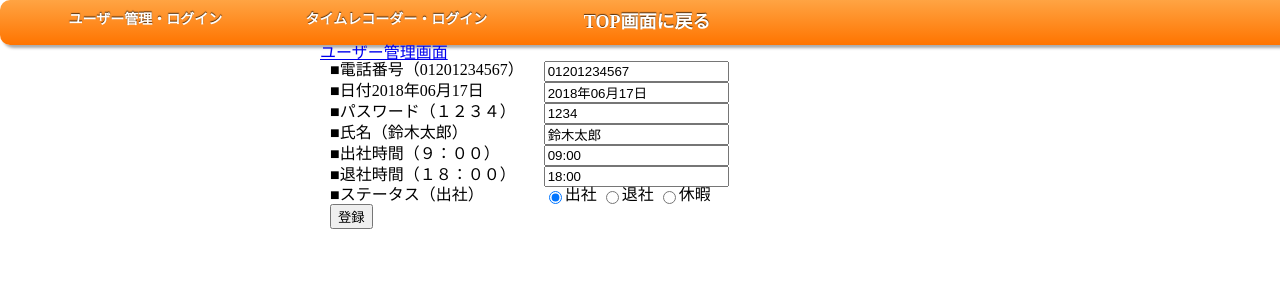
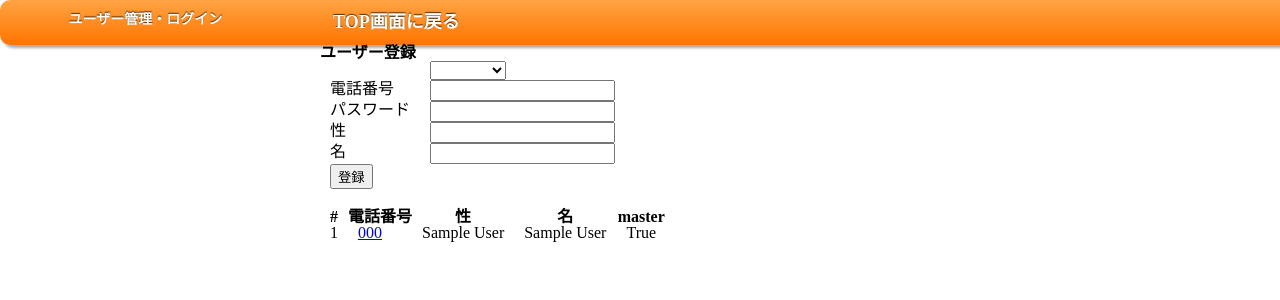
Before and after one commit to aon-co-jp-backup/OnlineTimeRecorder, a Django app: page /form_user/ in a window 1280 px wide. Shown: the top 300 px of the page. Run offline with Django 3.2, Linux system fonts and the light colour scheme; tables that the repository leaves empty hold one stand-in row (values such as "Sample post"); parts of the project's set-up code (start-up, migrations or seed data) failed here and were passed over.

Commit message:
マスターユーザー機能

```diff
--- a/polls/forms.py
+++ b/polls/forms.py
@@ -1,6 +1,9 @@
 from django import forms
+from django.contrib.auth.forms import AuthenticationForm
 import datetime
 time_difference = datetime.timedelta(hours=9)
+
+from .models import User
 
 class NameField(forms.CharField):
     def is_zenkaku(self, input_data):
@@ -39,3 +42,32 @@ class MyForm(forms.Form):
         input_formats=['%H:%M'],
         initial=current_time.strftime('%H:%M'))
     status = forms.CharField(label=u'状態')
+
+class LoginForm(AuthenticationForm):
+    """
+    ログインフォーム
+    """
+
+class UserForm(forms.Form):
+    phone = forms.CharField(label='電話番号', widget=forms.TextInput(attrs={'readonly': 'readonly'}))
+    password = forms.CharField(label='パスワード', widget=forms.TextInput(attrs={'readonly': 'readonly'}))
+    name_sei = forms.CharField(label='性', widget=forms.TextInput(attrs={'readonly': 'readonly'}))
+    name_namae = forms.CharField(label='名', widget=forms.TextInput(attrs={'readonly': 'readonly'}))
+
+    def __init__(self, *args, **kwargs):
+        super().__init__(*args, **kwargs)
+        user_choices = [(0, ''),]
+        default_user_list = {'1111111111': '鈴木太郎', '2222222222': '山下一郎', '3333333333': '山田花子'}
+        phone_in_list = [k for k, v in default_user_list.items()]
+        exist_user_list = User.objects.filter(phone__in=phone_in_list).values_list('phone', flat=True)
+        for k, v in default_user_list.items():
+            if k not in exist_user_list:
+                user_choices.append((k, v))
+
+        self.fields['user_choice'] = forms.ChoiceField(choices=user_choices)
+
+    def clean_phone(self):
+        phone = self.cleaned_data['phone']
+        if User.objects.filter(phone=phone).exists():
+            raise forms.ValidationError('Already exists phone.')
+        return phone
--- a/polls/models.py
+++ b/polls/models.py
@@ -4,22 +4,23 @@ from django.db import models
 # Create your models here.
 
 class MyUserManager(BaseUserManager):
-    def create_user(self, phone, password, master=False):
+    def create_user(self, phone, password, name_sei, name_namae, master=False):
         user = self.model(phone=phone)
+        user.name_sei = name_sei
+        user.name_namae = name_namae
         user.master = master
         user.set_password(password)
         user.save(using=self.db)
         return user
 
     def create_superuser(self, phone, password):
-        self.create_user(phone, password, True)
+        self.create_user(phone, password, 'sei', 'name', True)
 
 class User(AbstractBaseUser):
     master = models.BooleanField(default=False)
     phone = models.CharField(max_length=13,default='000-0000-0000', unique=True)
     # password = models.CharField(max_length=30,default='sei-mei')
     name_sei = models.CharField(max_length=30,default='sei')
-    name_namae = models.CharField(max_length=30,default='namae')
     name_namae = models.CharField(max_length=30,default='namae')
 
     USERNAME_FIELD = 'phone'
--- a/polls/views.py
+++ b/polls/views.py
@@ -1,18 +1,61 @@
+from django.contrib.auth import login
+from django.http import JsonResponse
 from django.shortcuts import render, redirect
+from django.urls import reverse
+from django.views.generic import FormView
 import django
-from .forms import MyForm
-#from .models import SyainData
+from .forms import MyForm, LoginForm, UserForm
+from .models import User
 
 def form_top(request):
    return render(request, 'form_top/form_top.html', {
       'form': form_save,
    })
 
-import datetime
-def form_user_login_function(request):
-   return render(request, 'form_user_login/form_user_login.html', {
-       'current_date': (datetime.datetime.today() +  datetime.timedelta(hours=9)).strftime('%Y年%m月%d日')
-   })
+
+class FormUserLogin(FormView):
+   """
+   ログイン
+   """
+   template_name = 'form_user_login/form_user_login.html'
+   form_class = LoginForm
+
+   def form_valid(self, form):
+      login(self.request, form.get_user())
+      return super().form_valid(form)
+
+   def get_success_url(self):
+      if self.request.user.master:
+         return reverse('form_user')
+      else:
+         return reverse('form_time')
+
+class FormUser(FormView):
+   """
+   マスター
+   """
+   template_name = 'form_user/form_user.html'
+   form_class = UserForm
+   success_url = '.'
+
+   def form_valid(self, form):
+      phone = form.cleaned_data['phone']
+      password = form.cleaned_data['password']
+      name_sei = form.cleaned_data['name_sei']
+      name_namae = form.cleaned_data['name_namae']
+      User.objects.create_user(phone, password, name_sei, name_namae)
+      return super().form_valid(form)
+
+   def get_context_data(self, **kwargs):
+      context = super().get_context_data(**kwargs)
+      context['user_list'] = User.objects.all().order_by('id')
+      return context
+
+def del_user(request):
+   id = request.GET.get('id')
+   if id:
+      User.objects.get(pk=id).delete()
+   return JsonResponse({})
 
 import datetime
 def form_time_login_function(request):
--- a/templates/form_user/form_user.html
+++ b/templates/form_user/form_user.html
@@ -1,49 +1,3 @@
-<!--
-<html>
- <body>
-   <table align="center">
-       <tr>
-           <td><p>ユーザー管理画面</p><BR></td>
-       </tr>
-       {% if message %}
-       <tr>
-           <td><p>{{ message }}</p><BR></td>
-       </tr>
-       {% endif %}
-       <tr>
-           <td>
-               <form action='add_syain' method='post'>
-                   {{ form.as_p }}
-                   <button type='submit' value='send'>送信</button>
-                   <input type="button" onClick="location.href="https://hellodjango-nicoishizuka.c9users.io:8080/form_user_login/form_user_login.html" value="TOP画面に戻る">
-               </form>
-           </td>
-     　　</tr>
-     </table>
-     <div align="center">
-      <h1>電話番号検索</h1>
-      <form action='search'>
-          <input type='text' name='query' />
-          <input type='submit' value='送信' />
-      </form>
-     </div>
-     <h2 align="center">検索結果</h2>
-     <table align="center">
-        <tr>
-        <td>電話番号</td>
-         <td>名前</td>
-        </tr>
-        {% for syain in search_result %}
-        <tr>
-         <td>{{ syain.phone }}</td>
-         <td>{{ syain.name }}</td>
-        </tr>
-        {% endfor %}
-     </table>
- </body>
-</html>
--->
-
 <!DOCTYPE html>
 <html lang="ja">
     <head>
@@ -60,9 +14,11 @@
             	<ul id="head-menu-1">
                 	<li><a href="{% url 'user_login' %}">ユーザー管理・ログイン</a></li>
                 </ul>
+                {% comment %}
                 <ul id="head-menu-2">
                 	<li><a href="{% url 'time_login' %}">タイムレコーダー・ログイン</a></li>
                 </ul>
+                {% endcomment %}
                 <ul id="head-menu-3">
                 	<li><a href="{% url 'top' %}">TOP画面に戻る</a></li>
                 </ul>
@@ -72,19 +28,26 @@
         <side>
         </side>
         <footer>
+	  <form method="post">{% csrf_token %}
             <table>
             	<ul id="main-menu">
             		<ul id="main-menu-1">
-                		<li><a href="#">ユーザー管理画面</a></li>
+                	<h1>ユーザー登録</h1>
                 	</ul>
+			{{ form.errors }}
+			<tr>
+			  <ul id="main-s1"><td></td></ul>
+			  <ul id="main-s2"><td>{{ form.user_choice }}</td></ul>
+			</tr>
                 	<tr>
                 		<ul id="main-s1">
-            				<td>■電話番号（01201234567）</td>
+            				<td>{{ form.phone.label }}</td>
             			</ul>
             		    <ul id="main-s2">
-            		    	<td><input type="text" id="tlephone" value="01201234567"></td>
-            			</ul>
+			      <td>{{ form.phone }}</td>
+      			</ul>
             		</tr>
+			{% comment %}
                		<tr>
             		    <ul id="main-s1">
             		    	<td>■日付{{ current_date }}</td>
@@ -93,22 +56,32 @@
                				<td><input type="text" id="date" value="{{ current_date }}"></td>
                			</ul>
                		</tr>
+			{% endcomment %}
                		<tr>
             		    <ul id="main-s1">
-            		    	<td>■パスワード（１２３４）</td>
+            		    	<td>{{ form.password.label }}</td>
             			</ul>
             			<ul id="main-s2">
-               				<td><input type="text" id="password" value="1234"></td>
+				  <td>{{ form.password }}</td>
                			</ul>
                		</tr>
                		<tr>
             		    <ul id="main-s1">
-            		    	<td>■氏名（鈴木太郎）</td>
+            		    	<td>{{ form.name_sei.label }}</td>
             			</ul>
             			<ul id="main-s2">
-               				<td><input type="text" id="name" value="鈴木太郎"></td>
+				  <td>{{ form.name_sei }}</td>
                			</ul>
                		</tr>
+			<tr>
+			  <ul id="mail-s1">
+			    <td>{{ form.name_namae.label }}</td>
+			  </ul>
+			  <ul id="main-s2">
+			    <td>{{ form.name_namae }}</td>
+			  </ul>
+			  </tr>
+			{% comment %}
                		<tr>
             		    <ul id="main-s1">
             		    	<td>■出社時間（９：００）</td>
@@ -136,11 +109,71 @@
 					  	</ul>
             		<!--  <td><input type="text" name="status" autocomplete="time"></td> -->
                		</tr>
-               		<form>
-                            <td><input type="button" onClick="location.href='{% url 'user_login' %}'" value="登録"></td>
-                        </form>
+			{% endcomment %}
+			  <td><input type="submit" value="登録"></td>
                 </ul>
             </table>
+	    </form>
         </footer>
+
+	<table style="margin-top:20px;">
+	  <thead>
+	    <tr>
+	      <th>#</th>
+	      <th>電話番号</th>
+	      <th>性</th>
+	      <th>名</th>
+	      <th>master</th>
+	    </tr>
+	  </thead>
+	  <tbody>
+	    {% for user in user_list %}
+	    <tr>
+	      <td>{{ forloop.counter }}</td>
+	      <td><a href="#">{{ user.phone }}</a></td>
+	      <td>{{ user.name_sei }}</td>
+	      <td>{{ user.name_namae }}</td>
+	      <td>{{ user.master }}</td>
+	      <td>
+		{% if not user.master %}
+		<button type="button" onclick="delUser({{ user.pk }});">削除</button></td>
+	        {% endif %}
+	    </tr>
+	    {% endfor %}
+	  </tbody>
     </body>
+<script src="https://code.jquery.com/jquery-3.3.1.min.js" integrity="sha256-FgpCb/KJQlLNfOu91ta32o/NMZxltwRo8QtmkMRdAu8=" crossorigin="anonymous"></script>
+    <script>
+      function delUser(id) {
+        $.get('{% url 'del_user' %}', {id: id}, function() {
+          location.reload();
+        });
+      }
+
+      $(function() {
+        $('#{{ form.user_choice.id_for_label }}').change(function () {
+          var userID = $(this).val();
+          var phone = '';
+          var password = '';
+          var sei = '';
+          var mei = '';
+
+          if(userID == '1111111111') {
+            sei = '鈴木';
+            mei = '太郎';
+          } else if(userID == '2222222222') {
+            sei = '山下';
+            mei = '一郎';
+          } else if(userID == '3333333333') {
+            sei = '山田';
+            mei = '花子';
+          }
+
+          $('#{{ form.phone.id_for_label }}').val(userID);
+          $('#{{ form.password.id_for_label }}').val(userID);
+          $('#{{ form.name_sei.id_for_label }}').val(sei);
+          $('#{{ form.name_namae.id_for_label }}').val(mei);
+        });
+      });
+    </script>
 </html>
--- a/test_project/settings.py
+++ b/test_project/settings.py
@@ -107,15 +107,15 @@ AUTH_PASSWORD_VALIDATORS = [
 # Internationalization
 # https://docs.djangoproject.com/en/2.0/topics/i18n/
 
-LANGUAGE_CODE = 'en-us'
+LANGUAGE_CODE = 'ja'
 
-TIME_ZONE = 'UTC'
+TIME_ZONE = 'Asia/Tokyo'
 
 USE_I18N = True
 
 USE_L10N = True
 
-USE_TZ = True
+USE_TZ = False
 
 
 # Static files (CSS, JavaScript, Images)
--- a/test_project/urls.py
+++ b/test_project/urls.py
@@ -22,10 +22,11 @@ from django.conf import settings
 urlpatterns = [
   url(r'^form_user_save/$', views.form_user_save),
     url(r'^form_top/$', views.form_top, name='top'),
-    url(r'^form_user_login/$', views.form_user_login_function, name='user_login'),
+    url(r'^form_user_login/$', views.FormUserLogin.as_view(), name='user_login'),
   # views_form_user_loginというモジュールはありません
     url(r'^form_time_login/$', views.form_time_login_function, name='time_login'),
-    url(r'^form_user/$', views.form_user, name='form_user'),
+    url(r'^form_user/$', views.FormUser.as_view(), name='form_user'),
+    url(r'^del-user/$', views.del_user, name='del_user'),
     url(r'^form_time/$', views.form_time, name='form_time'),
   url(r'^add_syain/$', views.form_save),
   url(r'^search/$', views.search),
```
Also changed, not shown: templates/form_user_login/form_user_login.html (+18 -7 lines).
